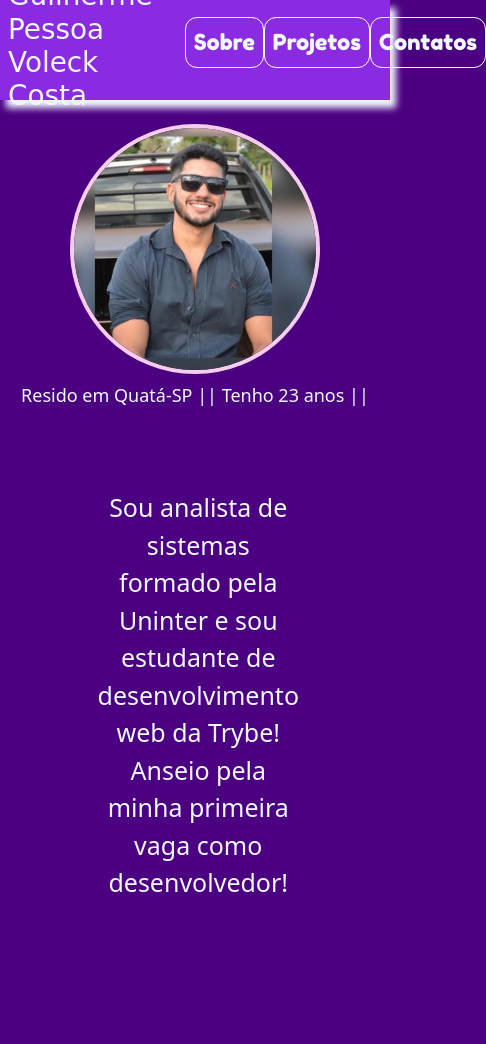
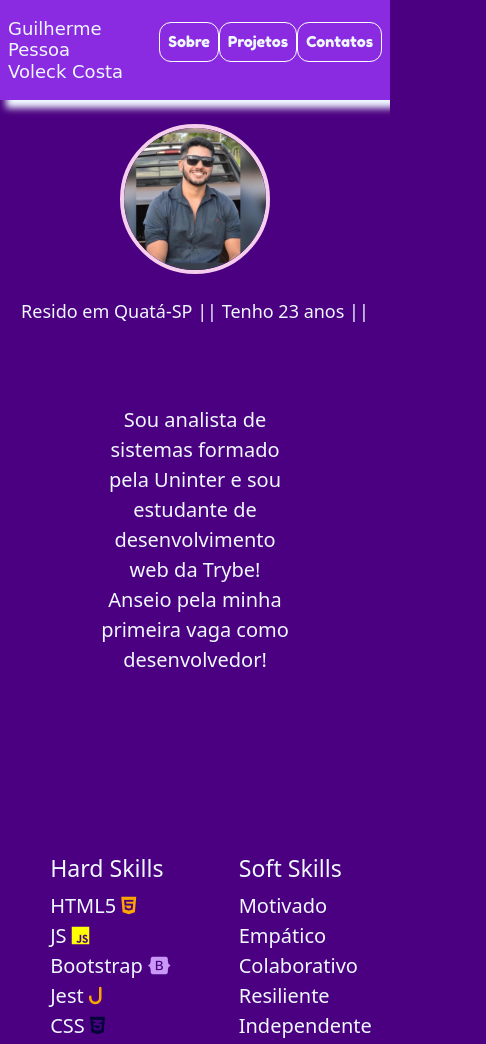
Before and after one commit to guivoleckk/guivoleckk.github.io, a website: page index.html in a window 390 px wide. Shown: the top 1044 px of the page, 486 px wide, since content can reach past the window. Drawn offline with Linux system fonts and the light colour scheme; a web font is replaced by a local one.

Commit message:
feat: responsive

```diff
--- a/index.html
+++ b/index.html
@@ -10,6 +10,7 @@
       </style>
     <link rel="stylesheet" href="./fontawesome/css/all.min.css">
     <link rel="stylesheet" href="./bootstrap-5.3.0-alpha1-dist/css/bootstrap.min.css">
+    <link rel="stylesheet" href="small-screen.css">
     <link rel="stylesheet" href="style.css">
     <title>Guilherme Voleck</title>
 </head>
--- /dev/null
+++ b/small-screen.css
@@ -0,0 +1,31 @@
+@media screen and (max-width: 600px) {
+    header{
+        display: flex;
+        justify-content: space-between;
+    }
+    header > ul > li {
+        font-size: 15px;
+    }
+    h1{
+        font-size: 18px;
+        display: flex;
+        justify-content: center;
+        margin-top: 8px;
+    }
+
+    .who-iam {
+        margin-top: 16px;
+    }
+
+    #foto > img{
+        max-width: 150px;
+    }
+    main > p {
+        font-size: 20px;
+    }
+
+    .skills > ul > li {
+        font-size: 20px;
+    }
+
+}
```
